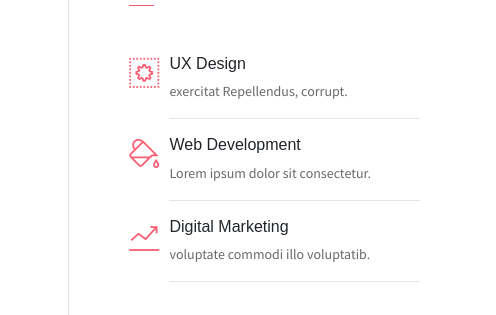
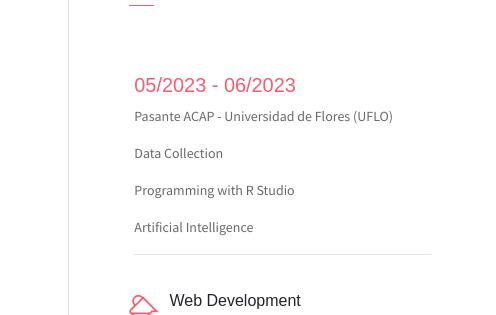
Before and after one commit to CugliariSanti17/santiago_cugliari_portfolio_2, a website: page johndoe/public_html/index.html in a window 1280 px wide. Shown: the part 814-1129 px from the top of the page, 784-1280 px from the left. Drawn offline with Linux system fonts and the light colour scheme; some packages are replaced by stand-ins of ours.

Commit message:
edito main content

```diff
--- a/johndoe/public_html/index.html
+++ b/johndoe/public_html/index.html
@@ -102,10 +102,12 @@
                 <h3 class="font-weight-light">My Expertise</h3>
                 <span class="line mb-5"></span>
                 <div class="row">
-                    <div class="col-1 text-danger pt-1"><i class="ti-widget icon-lg"></i></div>
-                    <div class="col-10 ml-auto mr-3">
-                        <h6>UX Design</h6>
-                        <p class="subtitle"> exercitat Repellendus, corrupt.</p>
+                    <div class="card-body">
+                        <h6 class="title text-danger">05/2023 - 06/2023</h6>
+                        <P>Pasante ACAP - Universidad de Flores (UFLO)</P>
+                        <P class="subtitle">Data Collection</P>
+                        <P class="subtitle">Programming with R Studio</P>
+                        <P class="subtitle">Artificial Intelligence</P>
                         <hr>
                     </div>
                 </div>
```
